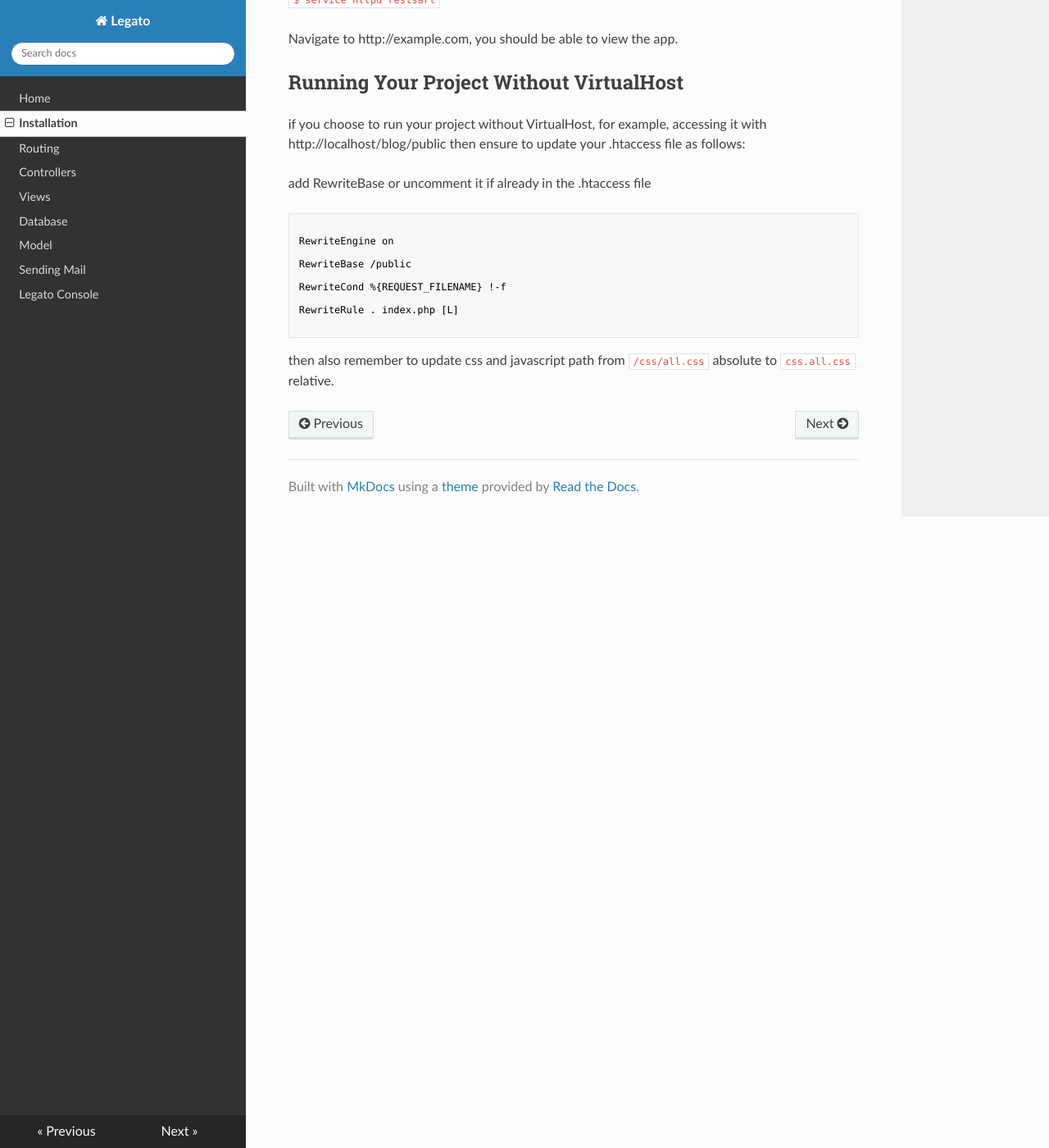
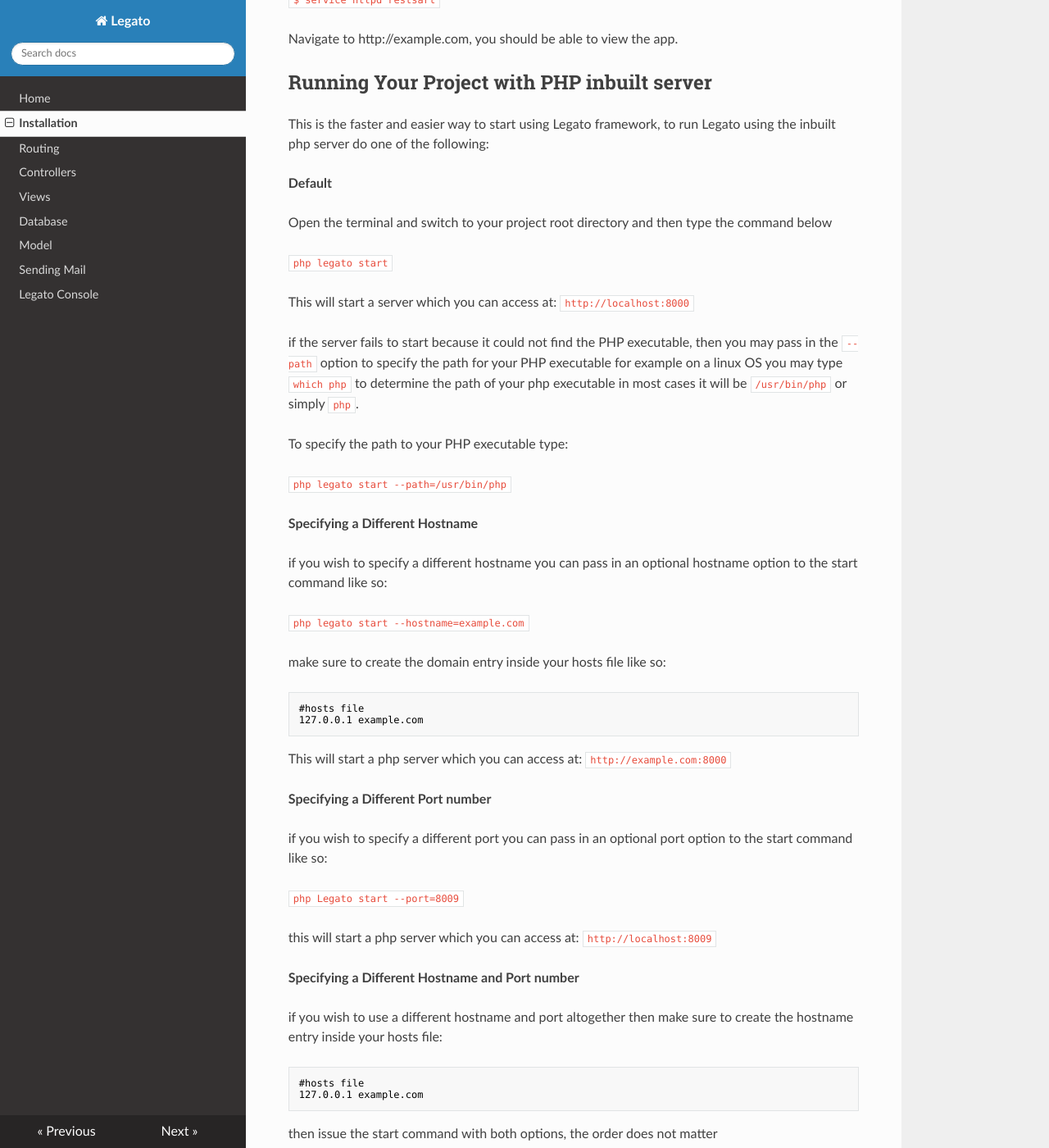
Before and after one commit to terdia/legato-docs, an MkDocs documentation site: the page built from docs/installation.md, in a window 1280 px wide and 1400 px high, scrolled down 919 px. Shown: the whole window at 82% size. Built offline with MkDocs 1.6.1, drawn with Linux system fonts in a browser that asks for light colours; nearby versions of some CDN libraries; old or Windows-style settings are respelled for this version of MkDocs; some of the changed text lies outside the part shown.

Commit message:
updated installation docs

````diff
--- a/docs/installation.md
+++ b/docs/installation.md
@@ -15,9 +15,12 @@ and then run
 
 `$ composer dump-autoload`
 
-## Running Your Project
+## Running Your Project With VirtualHost
 
-The entry point for your Legato framework project is the index.php file which located inside the public directory, of course, you're free to change this according to your need. If you choose to follow the default setup, then you may need to create an entry in /etc/httpd/vhosts (for apache users on Linux) similar to the following:
+The entry point for your Legato framework project is the index.php file
+which located inside the public directory, of course, you're free to
+change this according to your need. If you choose to follow the
+default setup, then you may need to create an entry in /etc/httpd/vhosts (for apache users on Linux) similar to the following:
 
 ```
 <VirtualHost *:80>
@@ -35,6 +38,71 @@ The entry point for your Legato framework project is the index.php file which lo
 
 Navigate to http://example.com, you should be able to view the app.
 
+## Running Your Project with PHP inbuilt server
+
+This is the faster and easier way to start using Legato framework, to run Legato using the inbuilt php server do one of the following:
+
+**Default**
+
+Open the terminal and switch to your project root directory and then type the command below
+
+`php legato start`
+
+This will start a server which you can access at: `http://localhost:8000`
+
+if the server fails to start because it could not find the PHP executable,
+then you may pass in the `--path` option to specify the path for your PHP executable
+for example on a linux OS you may type `which php` to determine the path of your php
+executable in most cases it will be `/usr/bin/php` or simply `php`.
+
+To specify the path to your PHP executable type:
+
+`php legato start --path=/usr/bin/php`
+
+**Specifying a Different Hostname**
+
+if you wish to specify a different hostname you can pass in an
+optional hostname option to the start command like so:
+
+`php legato start --hostname=example.com`
+
+make sure to create the domain entry inside your hosts file like so:
+
+```hosts
+#hosts file
+127.0.0.1 example.com
+```
+
+This will start a php server which you can access at: `http://example.com:8000`
+
+**Specifying a Different Port number**
+
+if you wish to specify a different port you can pass in an
+optional port option to the start command like so:
+
+`php Legato start --port=8009`
+
+this will start a php server which you can access at: `http://localhost:8009`
+
+**Specifying a Different Hostname and Port number**
+
+if you wish to use a different hostname and port altogether then make sure to create the hostname entry inside your hosts file:
+
+```hosts
+#hosts file
+127.0.0.1 example.com
+```
+
+then issue the start command with both options, the order does not matter
+
+`php Legato start --hostname=example.com --port=8009`
+
+**With all options**
+
+`php Legato start --hostname=example.com --port=8009 --path=/usr/bin/php`
+
+this will start a php server which you can access at: `http://example.com:8009`
+
 ## Running Your Project Without VirtualHost
 
 if you choose to run your project without VirtualHost, for example, accessing it with http://localhost/blog/public then ensure to update your .htaccess file as follows:
@@ -42,7 +110,7 @@ if you choose to run your project without VirtualHost, for example, accessing it
 add RewriteBase or uncomment it if already in the .htaccess file
 
 ```.htaccess
-
+#.htaccess file
 RewriteEngine on
 
 RewriteBase /public
````
Also changed, not shown: docs/index.md (+2 -1 lines).
